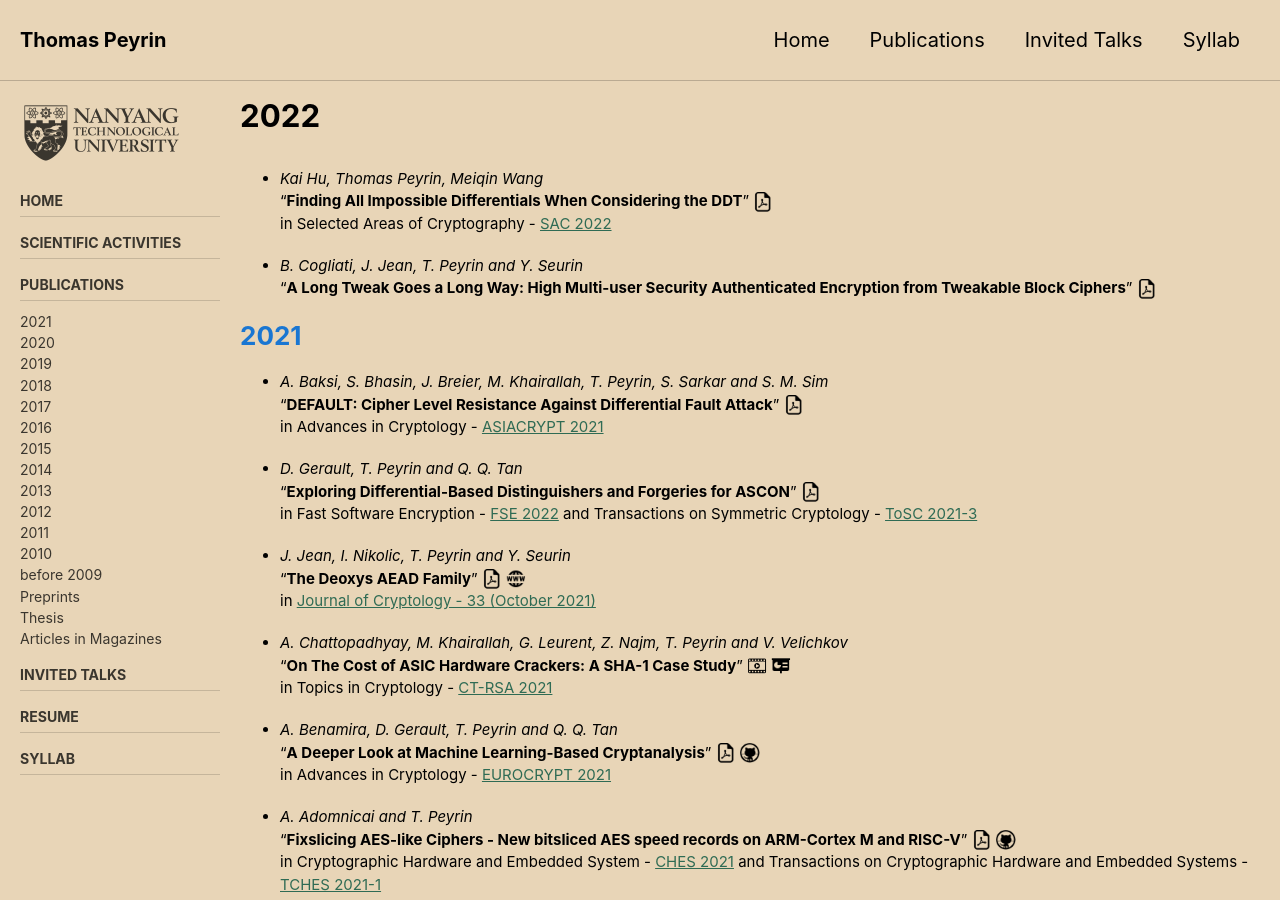
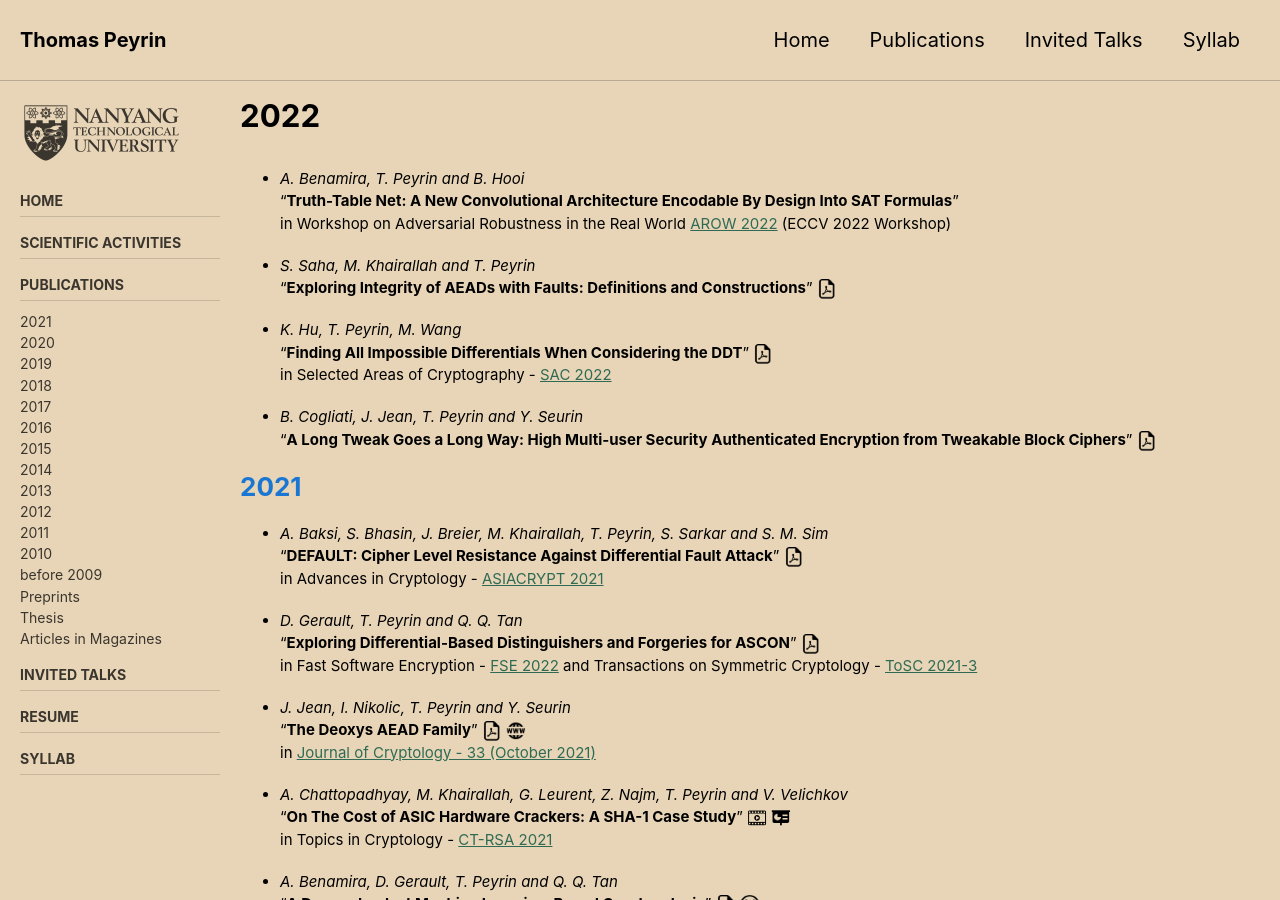
Before and after one commit to thomaspeyrin/web, a Jekyll site: the page built from publications.md, in a window 1280 px wide and 900 px high. Built offline with Jekyll 4.4.1, drawn with Linux system fonts in a browser that asks for light colours; cached includes are drawn as plain includes; nearby versions of some CDN libraries; our own code applies the rules of GitHub Pages for plain Markdown files.

Commit message:
Update publications.md

```diff
--- a/publications.md
+++ b/publications.md
@@ -11,7 +11,14 @@ sidebar:
 
 # 2022
 
-- *Kai Hu, Thomas Peyrin, Meiqin Wang*
+- *A. Benamira, T. Peyrin and B. Hooi*
+"**Truth-Table Net: A New Convolutional Architecture Encodable By Design Into SAT Formulas**"
+in Workshop on Adversarial Robustness in the Real World [AROW 2022](https://eccv22-arow.github.io/) (ECCV 2022 Workshop)
+
+- *S. Saha, M. Khairallah and T. Peyrin*
+"**Exploring Integrity of AEADs with Faults: Definitions and Constructions**"  [![](https://thomaspeyrin.github.io/web/assets/images/pdf_icon_small.png "article")](https://eprint.iacr.org/2022/1055.pdf)
+
+- *K. Hu, T. Peyrin, M. Wang*
 "**Finding All Impossible Differentials When Considering the DDT**"  [![](https://thomaspeyrin.github.io/web/assets/images/pdf_icon_small.png "article")](https://eprint.iacr.org/2022/1034.pdf)
 in Selected Areas of Cryptography - [SAC 2022](https://www.sac2022.ca/)
 
```
